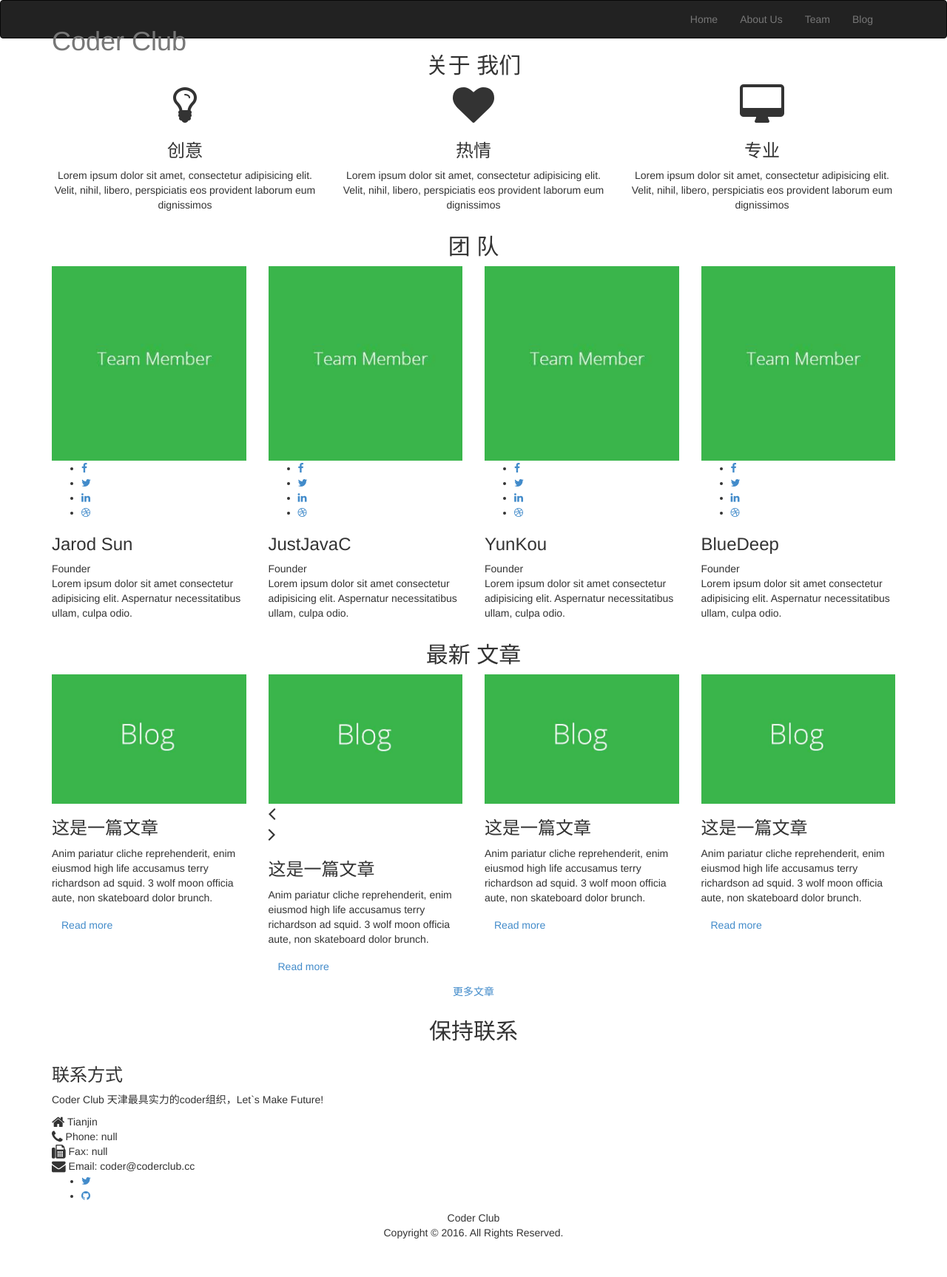
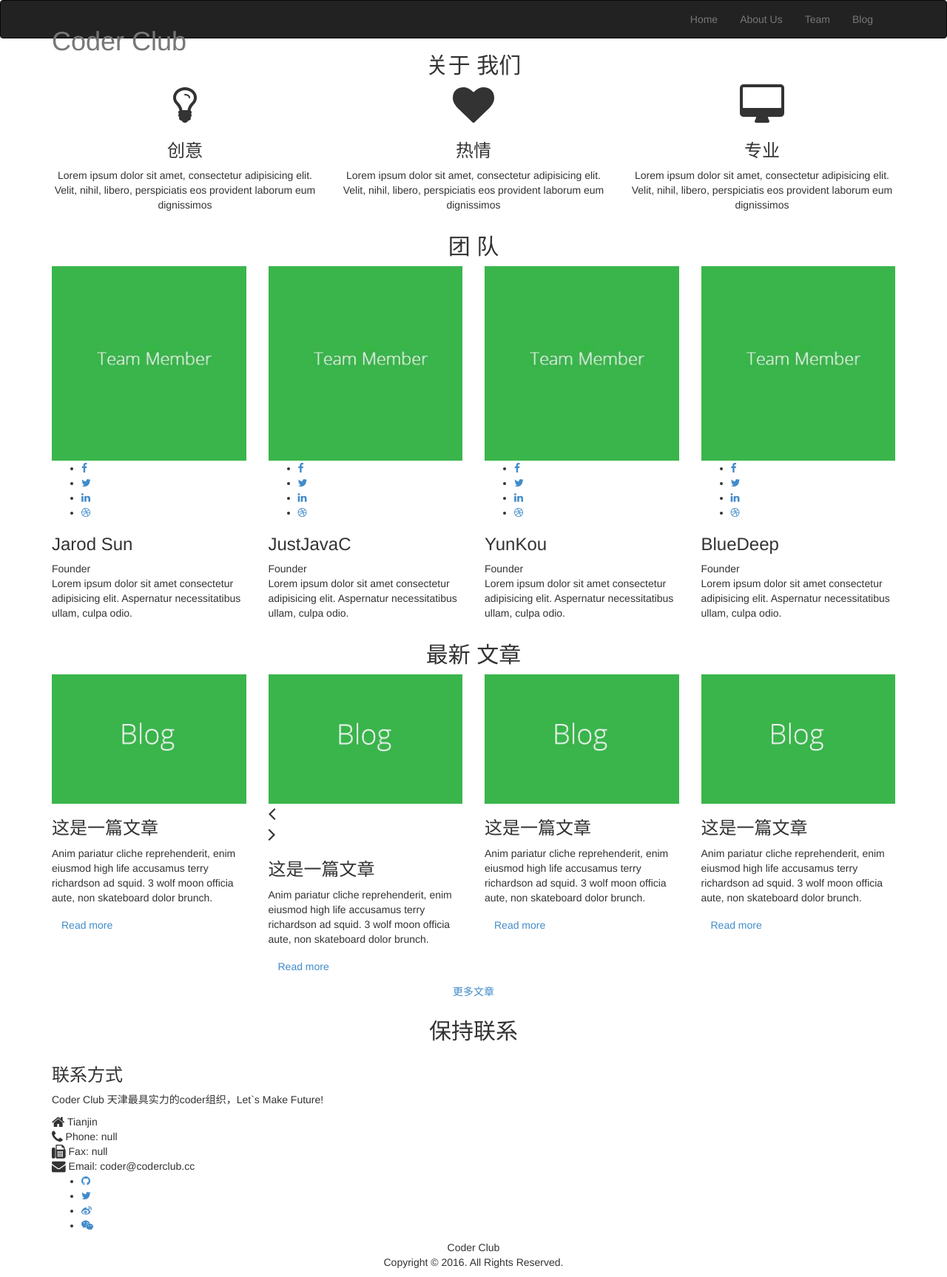
Before and after one commit to CoderClubcc/coderclub, a Jekyll site: the page built from index.html, in a window 1280 px wide. Shown: the whole page at 74% size. Built offline with Jekyll 4.4.1, drawn with Linux system fonts in a browser that asks for light colours; some web fonts are replaced; before the commit the page ends 1687 px from its top, so only the background shows below that.

Commit message:
update footer

```diff
--- a/_includes/footer.html
+++ b/_includes/footer.html
@@ -45,8 +45,10 @@
         <!-- Footer Social Links -->
         <div class="social-icon">
           <ul>
+            <li><a href="#"><i class="fa fa-github"></i></a></li>
             <li><a href="#"><i class="fa fa-twitter"></i></a></li>
-            <li><a href="#"><i class="fa fa-github"></i></a></li>
+            <li><a href="#"><i class="fa fa-weibo"></i></a></li>
+            <li><a href="#"><i class="fa fa-wechat"></i></a></li>
           </ul>
         </div>
         <!--/. End Footer Social Links -->
```
